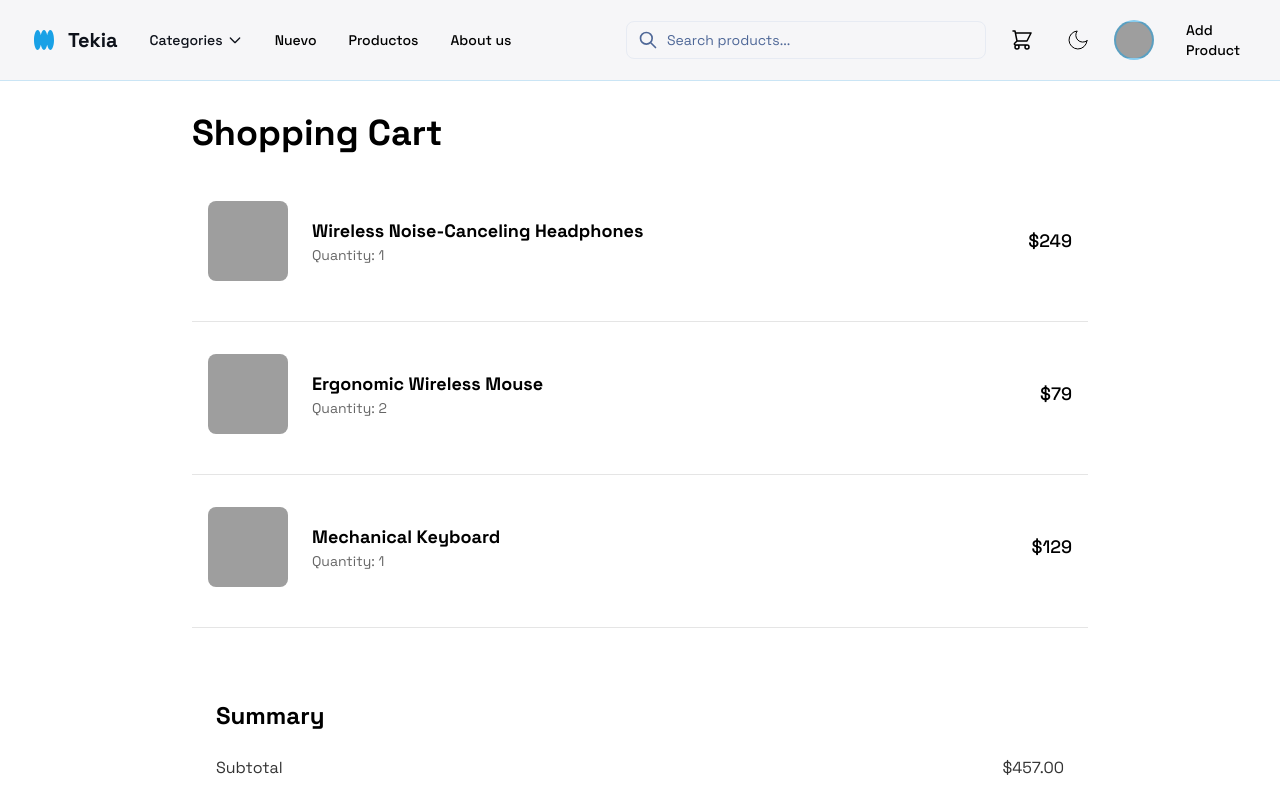
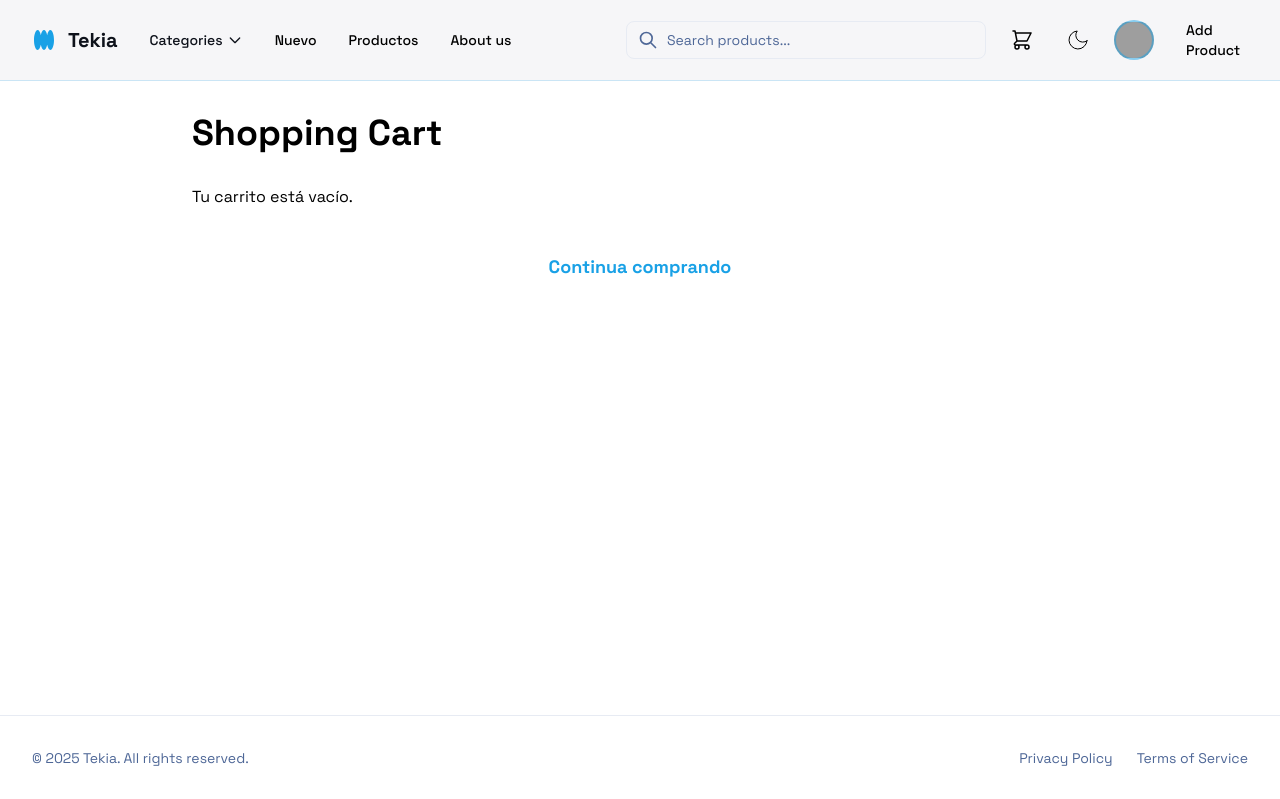
Before and after one commit to Alexmateos2/Marketplace, a React (Vite) app: page /cart in a window 1280 px wide. Shown: the top 799 px of the page. Built offline with nearby package versions, Linux system fonts and the light colour scheme; grey boxes are pictures that could not be loaded.

Commit message:
Implementado funcionalidad carrito, mejorados botones y logica en product, aplicado botones en product y cantidad para el carrito

```diff
--- a/src/App.jsx
+++ b/src/App.jsx
@@ -12,10 +12,12 @@ import ScrollToTop from "./shared/utils/ScrollToTop.jsx";
 import AddProduct from "./pages/Add-Product/layout/addProduct.jsx";
 import AllCategoriesPage from "./pages/Categories/layout/allCategoriesLayout.jsx";
 import ProfilePage from "./pages/Profile/layout/profileLayout.jsx";
-
+import { CartProvider } from "./shared/hooks/CartProvider.jsx";
 function App() {
   return (
     <div className="min-h-screen bg-white dark:bg-background-dark dark:text-white transition-colors">
+          <CartProvider>
+
       <Router>
         <ScrollToTop />
         <Routes>
@@ -33,6 +35,7 @@ function App() {
           <Route path="/profile" element={<ProfilePage />} />
         </Routes>
       </Router>
+          </CartProvider>
     </div>
   );
 }
--- a/src/pages/Cart/components/carritoItem.jsx
+++ b/src/pages/Cart/components/carritoItem.jsx
@@ -1,65 +1,73 @@
 import React from "react";
+import { useCart } from "../../../shared/hooks/CartContext";
+import { NavLink } from "react-router-dom";
 
+const CartItem = ({ item }) => {
+  const { addToCart, removeFromCart, updateQuantity } = useCart();
 
-const CarritoItem = () => {
+  if (!item) return null; // Evita error si item no está definido
 
- const carritoItems = [
-  {
-    id: 1,
-    name: "Wireless Noise-Canceling Headphones",
-    quantity: 1,
-    price: 249,
-    image:
-      "https://lh3.googleusercontent.com/aida-public/AB6AXuATDXfe61e9ZoLnzkSNAJHcLi22_aRPmTVRY_f1on6jxP1x5uOmiwIjWS3LXs1JXlVSGqznnSmSDZNKANWTOADogKXUxzrQMujJl2n-NXAoHFscshXc0jwMg27iIQkVLTs-qrh69sVo9SDHQYj7IWHmhEYMdqiFkzeRwkHBdLzLVHDw5rah5-0oFyaIupB-PLb0g0bcwXF2WmjiNswjYqDI-HjDPKVJ1mSpzGoYtFQmrLY3VgE2VLvMAbLZChvMSRuwGDcNPbi_9kc",
-  },
-  {
-    id: 2,
-    name: "Ergonomic Wireless Mouse",
-    quantity: 2,
-    price: 79,
-    image:
-      "https://lh3.googleusercontent.com/aida-public/AB6AXuDXt2lYLuYJEIL02EcX0Keh7Jg4Swb2bE-iGoEmT90beSTeY827BnLAofbLT6twryQyvYjPOZ59djR3ZGJzyMoTMOvduW8wjG_eOPAsWUU3kMqeQpwf_UHMuj6_xT6hcNDRpFw1I1eARb_xkq6g4NUMw0l-_SjVVgzF6ubsTofMWVLrd4-GvI0yqAslwhZ63gDfaglLUO0vEQ6gOcl5rlz9dgniwV7spKBxqbjqU6jqDltlAV8M8bSJtoL629O9EMPkgPRysFf3H_4",
-  },
-  {
-    id: 3,
-    name: "Mechanical Keyboard",
-    quantity: 1,
-    price: 129,
-    image:
-      "https://lh3.googleusercontent.com/aida-public/AB6AXuB3mpCJauzv5ea0LMRW8dh9iMeVCcF09069vm5LblW3FfxoEGkAU5fiqd5udUZD0NIi1X2XAoJfCRmzvi_5VzhIQ9pR_DPeK8D1J7PyAof2kT761pKvUgDEk9IkPL80MOLZhgKomPiyJfTHmIu3uAJ9wiRNRFYI8cSt4slw-CgKc4lumPwaMCSbfL7SJ2prcJm8OYhsHC_LhTn607ye0sl3h0e9MtB1GNFxwPbfBjmaoUfXD111AmmYjeP5lCOdz_Jy_KC1OH_Slzw",
-  },
-];
+  const handleIncrease = () => {
+    addToCart(item);
+  };
+
+  const handleDecrease = () => {
+    if (item.quantity === 1) {
+      removeFromCart(item.id);
+    } else {
+      updateQuantity(item.id, item.quantity - 1);
+    }
+  };
+
+  const handleRemove = () => {
+    removeFromCart(item.id);
+  };
 
   return (
-    <div className="space-y-6">
-      {carritoItems.map((item) => (
-        <>
-        <div
-          key={item.id}
-          className="flex items-center gap-6 p-4 rounded-lg bg-white dark:bg-background-dark/50"
+    <div
+    className="flex items-center space-x-4 p-4 border-b border-gray-200">
+      {item.image && (
+        <NavLink
+        to={`/product/${item.id}`}
         >
-          <div
-            className="bg-center bg-no-repeat aspect-square bg-cover rounded-lg w-20 h-20"
-            style={{ backgroundImage: `url(${item.image})` }}
-          />
-          <div className="flex-1">
-            <p className="font-bold text-lg text-black dark:text-white">
-              {item.name}
-            </p>
-            <p className="text-sm text-black/60 dark:text-white/60">
-              Quantity: {item.quantity}
-            </p>
-          </div>
-          <p className="text-lg font-medium text-black dark:text-white">
-            ${item.price}
-          </p>
-
+        <img
+          src={item.image}
+          alt={item.name}
+          className="w-20 h-20 object-cover rounded"
+        />
+        </NavLink>
+      )}
+      <div className="flex-1">
+         <NavLink
+        to={`/product/${item.id}`}
+        >
+        <h3 className="font-semibold">{item.name}</h3>
+        </NavLink>
+        <p className="text-sm text-gray-600">${item.price} x {item.quantity}</p>
+        <div className="flex items-center space-x-2 mt-4">
+          <button
+            onClick={handleDecrease}
+            className="px-2 py-1 border font-medium  dark:border-border-dark dark:bg-surface-dark rounded hover:bg-gray-200"
+          >
+            -
+          </button>
+          <span>{item.quantity}</span>
+          <button
+            onClick={handleIncrease}
+            className="px-2 py-1 border font-medium dark:border-border-dark dark:bg-surface-dark  rounded hover:bg-gray-200"
+          >
+            +
+          </button>
         </div>
-         <hr className="border-black/10 dark:border-white/10 my-4" />
-        </>
-      ))}
+      </div>
+      <button
+        onClick={handleRemove}
+        className="text-red-500 hover:text-red-700 font-bold"
+      >
+        Eliminar
+      </button>
     </div>
   );
 };
 
-export default CarritoItem;
+export default CartItem;
--- a/src/pages/Cart/layout/layoutCarrito.jsx
+++ b/src/pages/Cart/layout/layoutCarrito.jsx
@@ -2,20 +2,37 @@ import React from "react";
 import Navbar from "../../../shared/navbar/navbar";
 import Footer from "../../../shared/Footer";
 import CarritoItem from "../components/carritoItem";
+import { useCart } from "../../../shared/hooks/CartContext.jsx";
+import { NavLink } from "react-router-dom";
 
 const CarritoPage = () => {
+  const { cart, totalPrice } = useCart();
+
   return (
-    <div className="dark:bg-background-dark dark:text-content-dark font-display transition-colors ">
+    <div className="dark:bg-background-dark dark:text-content-dark font-display transition-colors min-h-screen flex flex-col">
       <Navbar />
+
       <main className="flex-1 px-4 py-8 sm:px-6 lg:px-8">
         <div className="max-w-4xl mx-auto">
           <h1 className="text-4xl font-bold text-black dark:text-white mb-8">
             Shopping Cart
           </h1>
 
-          <CarritoItem />
+          {cart.length === 0 ? (
+            <p>Tu carrito está vacío.</p>
+          ) : (
+            cart.map((item) => <CarritoItem key={item.id} item={item} />)
+          )}
 
           {/* Summary */}
+          {cart.length === 0 ? (
+            <NavLink
+              to="/products"
+              className="w-auto mt-8 text-primary font-bold py-3 px-6 text-lg hover:text-primary/60 transition-colors flex justify-center"
+            >
+              Continua comprando
+            </NavLink>
+          ) : (
             <div className="mt-12 p-6 bg-white dark:bg-background-dark/50 rounded-lg">
               <h2 className="text-2xl font-bold text-black dark:text-white mb-6">
                 Summary
@@ -23,7 +40,7 @@ const CarritoPage = () => {
               <div className="space-y-4">
                 <div className="flex justify-between text-black/80 dark:text-white/80">
                   <p>Subtotal</p>
-                <p>$457.00</p>
+                  <p>${totalPrice.toFixed(2)}</p>
                 </div>
                 <div className="flex justify-between text-black/80 dark:text-white/80">
                   <p>Shipping</p>
@@ -32,15 +49,20 @@ const CarritoPage = () => {
                 <hr className="border-black/10 dark:border-white/10 my-4" />
                 <div className="flex justify-between font-bold text-xl text-black dark:text-white">
                   <p>Total</p>
-                <p>$493.56</p>
+                  <p>${totalPrice.toFixed(2)}</p>
                 </div>
               </div>
-            <button className="w-full mt-8 bg-primary text-white font-bold py-3 px-6 rounded-lg text-lg hover:bg-primary/90 transition-colors">
+              <button
+                onClick={() => console.log(cart)}
+                className="w-full mt-8 bg-primary text-white font-bold py-3 px-6 rounded-lg text-lg hover:bg-primary/90 transition-colors"
+              >
                 Proceed to Checkout
               </button>
             </div>
+          )}
         </div>
       </main>
+
       <Footer />
     </div>
   );
--- a/src/pages/Home/components/productosExpertos.jsx
+++ b/src/pages/Home/components/productosExpertos.jsx
@@ -11,9 +11,10 @@ function ProductosExpertos() {
         {items.map((item) => (
           <NavLink
           to={`product/${item.id}`}
+          key={item.name}
           >
           <div
-            key={item.name}
+
             className="group overflow-hidden rounded-lg bg-surface-light shadow-sm transition-shadow hover:shadow-md dark:bg-surface-dark"
           >
             <img
--- a/src/pages/Product/layout/ProductLayout.jsx
+++ b/src/pages/Product/layout/ProductLayout.jsx
@@ -2,41 +2,59 @@ import React from "react";
 import Navbar from "../../../shared/navbar/navbar";
 import Footer from "../../../shared/Footer";
 import ProductsItemList from "../../../shared/utils/ProductsItemList.jsx";
-const products = ProductsItemList
 import { NavLink, useParams } from "react-router-dom";
+import { useCart } from "../../../shared/hooks/CartContext.jsx";
+
+const products = ProductsItemList;
+
 const ProductPage = () => {
   const { id } = useParams();
-  // Si tu id es numérico, convierte: parseInt(id)
-  const product = products.find(p => String(p.id) === id);
+  const { cart, addToCart } = useCart();
+
+  const product = products.find((p) => String(p.id) === id);
 
   if (!product) return <div>Producto no encontrado</div>;
 
+  // Busca el producto en el carrito
+  const productInCart = cart.find((item) => item.id === product.id);
+
+  const handleAddToCart = () => {
+    addToCart({
+      id: product.id,
+      name: product.name,
+      price: product.price,
+      image: product.image,
+      quantity: 1,
+    });
+  };
 
   return (
     <div className="flex flex-col min-h-screen dark:bg-background-dark dark:text-content-dark bg-background-light text-content-light font-display transition-colors">
       <Navbar />
       <main className="flex-1 px-4 sm:px-6 lg:px-40 py-8">
         <div className="mx-auto max-w-5xl">
+          {/* Navegación breadcrumb */}
           <div className="mb-6">
             <nav className="flex items-center text-sm font-medium text-gray-500 dark:text-gray-400">
-              <NavLink
-                to='/products'
-               className="hover:text-primary" href="#">
+              <NavLink to="/products" className="hover:text-primary">
                 Tech
               </NavLink>
               <span className="mx-2">/</span>
-              <NavLink to={`/products/${product.category}`}
-              className="text-gray-700 dark:text-gray-300 hover:text-primary">{product.category}</NavLink>
+              <NavLink
+                to={`/products/${product.category}`}
+                className="text-gray-700 dark:text-gray-300 hover:text-primary"
+              >
+                {product.category}
+              </NavLink>
             </nav>
           </div>
 
-
-          <div className="grid grid-cols-1 lg:grid-cols-2  gap-12">
+          <div className="grid grid-cols-1 lg:grid-cols-2 gap-12">
             {/* Producto */}
-            <div className="flex flex-col order-1 lg:order-2 ">
-              <div className=" rounded-xl px-6 mb-8 lg:mb-0 ">
+            <div className="flex flex-col order-1 lg:order-2">
+              <div className="rounded-xl px-6 mb-8 lg:mb-0 ">
                 <h1 className="text-3xl font-bold text-gray-900 dark:text-white mb-4 ">
-                 {product.name}
+                  {product.name}
                 </h1>
                 <p className="text-gray-600 dark:text-gray-300 mb-6">
                   {product.desc}
@@ -47,16 +65,31 @@ const ProductPage = () => {
                     content="299"
                     itemProp="price"
                   >
-                   ${product.price}
+                    ${product.price}
                   </span>
                 </div>
-                <button className="sm:w-full md:w-2/3 lg:w-full flex items-center justify-center rounded-lg h-12 px-6 bg-primary text-white text-base font-bold hover:bg-primary/90 transition-all">
-                  Add to Cart
-                </button>
+                <div className="flex flex-col gap-4">
+                  <button
+                    onClick={handleAddToCart}
+                    className="cursor-pointer sm:w-full md:w-2/3 lg:w-full flex items-center justify-center rounded-lg h-12 px-6 bg-primary text-white text-base font-bold hover:bg-primary/90 transition-all"
+                  >
+                    Add to Cart
+                  </button>
+                  {/* Cambia el botón según si el producto está en carrito */}
+                  <div className="min-h-[28px] ">
+                    <span
+                      className={`text-xl px-2 font-semibold transition-opacity duration-300 ${
+                        productInCart ? "opacity-100" : "opacity-0"
+                      }`}
+                    >
+                      Quantity: {productInCart?.quantity ?? ""}
+                    </span>
+                  </div>
+                </div>
               </div>
             </div>
 
-            {/* Imagenes */}
+            {/* Imagen */}
             <div className="flex flex-col max-h-[350px] order-2 lg:order-1">
               <div className="w-full max-w-[600px] mx-auto relative overflow-hidden rounded-xl aspect-[4/3]">
                 <img
@@ -69,14 +102,13 @@ const ProductPage = () => {
             </div>
           </div>
 
-
+          {/* Especificaciones */}
           <div className="grid grid-cols-1 lg:grid-cols-2 gap-12 mt-12">
-            {/* Especificaciones */}
             <div className="flex flex-col">
               <h2 className="text-2xl font-bold text-gray-900 dark:text-white mb-4">
                 Specifications
               </h2>
-              <div className="divide-y divide-subtle-light/60 dark:divide-border-black border-t border-b border-subtle-light/60 dark:border-border-dark  p-6">
+              <div className="divide-y divide-subtle-light/60 dark:divide-border-black border-t border-b border-subtle-light/60 dark:border-border-dark p-6">
                 <div className="py-4 grid grid-cols-3 gap-4">
                   <p className="text-sm font-medium text-gray-500 dark:text-gray-400">
                     Connectivity
--- /dev/null
+++ b/src/shared/hooks/CartContext.jsx
@@ -0,0 +1,11 @@
+import { createContext, useContext } from "react";
+
+export const CartContext = createContext();
+
+export const useCart = () => {
+  const context = useContext(CartContext);
+  if (!context) {
+    throw new Error("useCart debe usarse dentro de un CartProvider");
+  }
+  return context;
+};
--- /dev/null
+++ b/src/shared/hooks/CartProvider.jsx
@@ -0,0 +1,65 @@
+import React, { useState, useEffect } from "react";
+import { CartContext } from "./CartContext";
+
+export const CartProvider = ({ children }) => {
+  const [cart, setCart] = useState(() => {
+    const savedCart = localStorage.getItem("cart");
+    return savedCart ? JSON.parse(savedCart) : [];
+  });
+
+  useEffect(() => {
+    localStorage.setItem("cart", JSON.stringify(cart));
+  }, [cart]);
+
+  // Agrega producto o incrementa cantidad
+  const addToCart = (product) => {
+    setCart((prevCart) => {
+      const existing = prevCart.find((item) => item.id === product.id);
+      if (existing) {
+        return prevCart.map((item) =>
+          item.id === product.id ? { ...item, quantity: item.quantity + 1 } : item
+        );
+      }
+      return [...prevCart, { ...product, quantity: 1 }];
+    });
+  };
+
+  // Elimina producto por id
+  const removeFromCart = (id) => {
+    setCart((prevCart) => prevCart.filter((item) => item.id !== id));
+  };
+
+  // Actualiza cantidad, elimina si es menor que 1
+  const updateQuantity = (id, quantity) => {
+    if (quantity < 1) {
+      removeFromCart(id);
+      return;
+    }
+    setCart((prevCart) =>
+      prevCart.map((item) =>
+        item.id === id ? { ...item, quantity } : item
+      )
+    );
+  };
+
+  // Limpia el carrito
+  const clearCart = () => {
+    setCart([]);
+  };
+  const totalPrice = cart.reduce((total, item) => {
+  return total + item.price * item.quantity;
+}, 0);
+
+  return (
+    <CartContext.Provider value={{
+      cart,
+      addToCart,
+      removeFromCart,
+      updateQuantity,
+      clearCart,
+      totalPrice
+    }}>
+      {children}
+    </CartContext.Provider>
+  );
+};
--- a/src/shared/navbar/MobileMenu.jsx
+++ b/src/shared/navbar/MobileMenu.jsx
@@ -1,8 +1,9 @@
 import React from "react";
 import { NavLink, useLocation } from "react-router-dom";
+// eslint-disable-next-line no-unused-vars
 import { motion, AnimatePresence } from "framer-motion";
 import { MdPerson, MdReceiptLong, MdLogout, MdClose } from "react-icons/md";
-
+import { useCart } from "../hooks/CartContext";
 const menuVariants = {
   hidden: { opacity: 0, y: -20 },
   visible: { opacity: 1, y: 0 },
@@ -11,22 +12,30 @@ const menuVariants = {
 
 const MobileMenu = ({ isOpen, setIsOpen }) => {
   const location = useLocation();
-
+  const { cart } = useCart();
+  const totalItems = cart.reduce((total, item) => total + item.quantity, 0);
 
   const isProfilePage = location.pathname.startsWith("/profile");
 
-
   const menuItems = isProfilePage
     ? [
-        { icon: <MdPerson />, label: "Personal Information", to: "/profile/info" },
-        { icon: <MdReceiptLong />, label: "Order History", to: "/profile/orders" },
+        {
+          icon: <MdPerson />,
+          label: "Personal Information",
+          to: "/profile/info",
+        },
+        {
+          icon: <MdReceiptLong />,
+          label: "Order History",
+          to: "/profile/orders",
+        },
       ]
     : [
         { label: "Categorías", to: "/categories" },
         { label: "Nuevo", to: "/new" },
         { label: "Productos", to: "/products" },
         { label: "About us", to: "/about" },
-        { label: "Cart", to: "/cart" },
+        { label: "Cart", to: "/cart", totalItems: { totalItems } },
       ];
 
   return (
@@ -41,7 +50,7 @@ const MobileMenu = ({ isOpen, setIsOpen }) => {
           className="absolute top-37 left-0 w-64 bg-background-light dark:bg-background-dark border border-border-light dark:border-border-dark rounded-lg shadow-lg z-20 mt-2"
         >
           <nav className="flex flex-col gap-2 p-4">
-            {menuItems.map(({ to, label, icon }) => (
+            {menuItems.map(({ to, label }) => (
               <NavLink
                 key={to}
                 to={to}
@@ -54,12 +63,16 @@ const MobileMenu = ({ isOpen, setIsOpen }) => {
                   }`
                 }
               >
-                {icon && icon}
                 <span>{label}</span>
+                {totalItems >0 && label === "Cart"  ? (
+                  <span className=" bg-red-500  text-white rounded-full text-sm w-6 h-6 flex items-center justify-center">
+                    {totalItems > 9 ? "9+" : totalItems}
+                  </span>
+                ) : (
+                  ""
+                )}
               </NavLink>
             ))}
-
-
           </nav>
 
           {/* Mostrar Logout solo si está en /profile */}
--- a/src/shared/navbar/navbar.jsx
+++ b/src/shared/navbar/navbar.jsx
@@ -4,9 +4,11 @@ import ProfileNavbar from "./profileNavbar";
 import DarkMode from "./darkMode";
 import MobileMenu from "./MobileMenu";
 import { useState } from "react";
-
+import { useCart } from "../hooks/CartContext";
 const Navbar = () => {
   const [isMobileMenuOpen, setMobileMenuOpen] = useState(false);
+  const { cart } = useCart();
+    const totalItems = cart.reduce((total, item) => total + item.quantity, 0);
 
   return (
     <>
@@ -91,10 +93,9 @@ const Navbar = () => {
                   className="w-full rounded-lg border border-border-light bg-background-light dark:border-gray-700 dark:bg-background-dark pl-10 pr-4 py-2 text-sm placeholder-subtle-light dark:placeholder-content-dark focus:outline-none focus:ring-1 focus:ring-primary focus:border-primary"
                 />
               </div>
-
               <NavLink
                 to="/cart"
-                className="p-2 hidden md:block rounded-full hover:bg-primary/10 dark:text-white dark:hover:bg-primary/20 transition-colors"
+                className="hidden lg:block relative p-2 rounded-full hover:bg-primary/10 dark:text-white dark:hover:bg-primary/20 transition-colors"
               >
                 <svg
                   className="h-6 w-6"
@@ -109,6 +110,12 @@ const Navbar = () => {
                     strokeWidth="1.5"
                   ></path>
                 </svg>
+                {cart.length > 0 && (
+                  <span className="absolute -bottom-1 -right-2 bg-red-500 text-white rounded-full text-xs w-5 h-5 flex items-center justify-center">
+                    {totalItems > 9 ? "9+" : totalItems}
+
+                  </span>
+                )}
               </NavLink>
 
               <DarkMode />
@@ -128,7 +135,6 @@ const Navbar = () => {
         >
           Add Product
         </NavLink>
-
       </header>
       <div className="lg:hidden  mt-2 mb-4">
         <button
@@ -154,9 +160,8 @@ const Navbar = () => {
               d="M4 6h16M4 12h16M4 18h16"
             />
           </svg>
-
         </button>
-         {isMobileMenuOpen && (
+        {isMobileMenuOpen && (
           <MobileMenu isOpen={isMobileMenuOpen} setIsOpen={setMobileMenuOpen} />
         )}
       </div>
```
Also changed, not shown: src/pages/Products/components/products.jsx (+24 -12 lines). Lines whose indentation alone changed are shown as unchanged.
